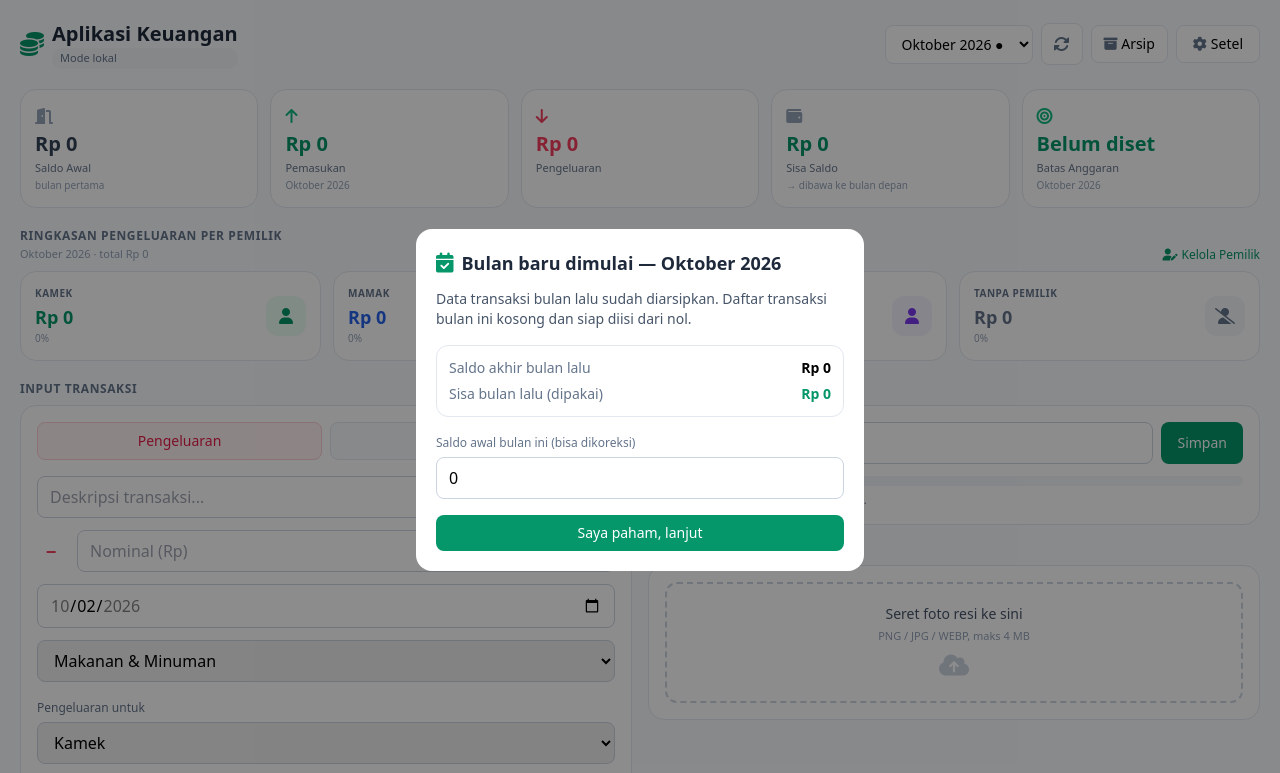
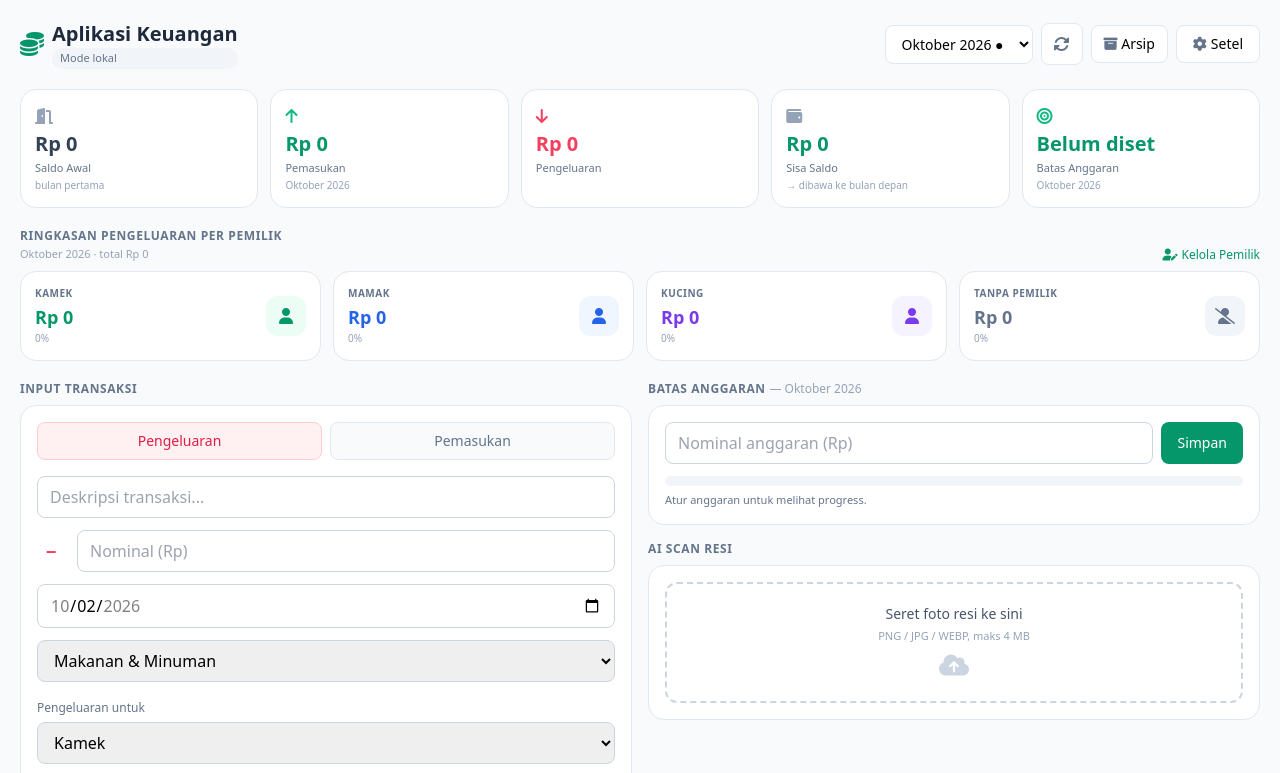
Before and after one commit to yontrisnaa/keuangan-bulanan, a plain HTML site: page index.html in a window 1280 px wide. Shown: the top 773 px of the page. Drawn offline with nearby package versions, Linux system fonts and the light colour scheme.

Commit message:
fix: jangan buka modal rollover saat belum ada bulan sebelumnya
Pada pemasangan baru, loadState() menyetel state.activePeriod ke null, sehingga\nguard di rolloverIfNeeded() tidak menggigit dan modal tetap terbuka. Akibatnya\npengguna baru melihat 'Data transaksi bulan lalu sudah diarsipkan' beserta\n'Saldo akhir bulan lalu: Rp 0' — padahal belum ada bulan lalu sama sekali,\ntidak ada yang diarsipkan. Prognostik yang salah di layar pertama.\n\nPerhitungannya sendiri sudah benar: ensurePeriod() memakai carry = prev ?\nsaldoAkhir(prev) : 0. Yang salah solely modalnya, jadi perbaikannya satu baris:\nkalau tidak ada periode sebelumnya, tidak ada yang perlu di-rollover.\n\nDiverifikasi dua arah di localhost sebelum deploy:\n- pemasangan baru -> modal tidak terbuka, saldoAwal 0\n- rollover sungguhan -> modal tetap terbuka, carry 2.500.000 = 1.000.000\n  + 2.000.000 - 500.000\n\n62 tes repo + 3 tes regresi rollover tetap hijau.

Co-authored-by: Cerberus <clio-agent@cerberuslabs.ai>

```diff
--- a/index.html
+++ b/index.html
@@ -1543,6 +1543,7 @@ function rolloverIfNeeded(){
   if (state.activePeriod === target && periodRec(target)) return false;
   const prev = sortedPeriods().filter(p => p.period < target).pop();
   const carry = ensurePeriod();
+  if (!prev) return false;
   if (rolloverShownFor === target){
     renderAll();
     return true;
```
